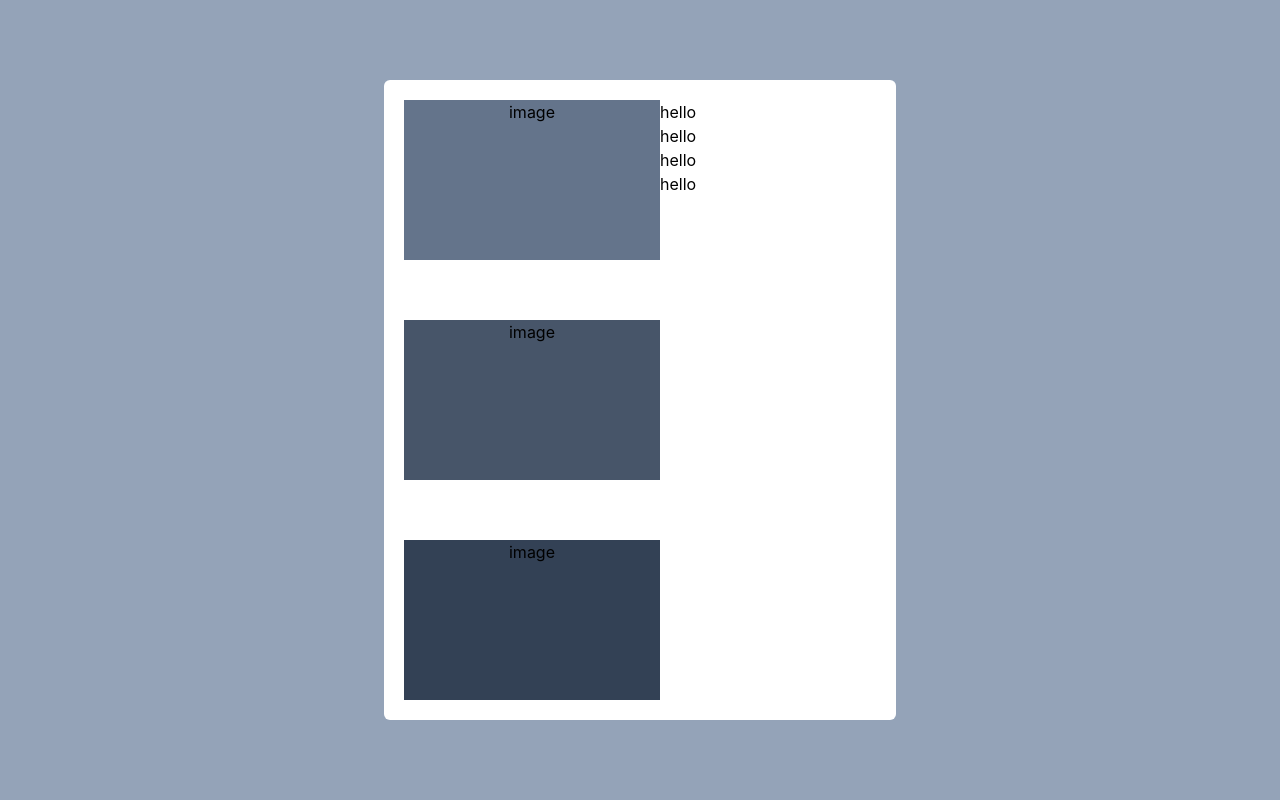
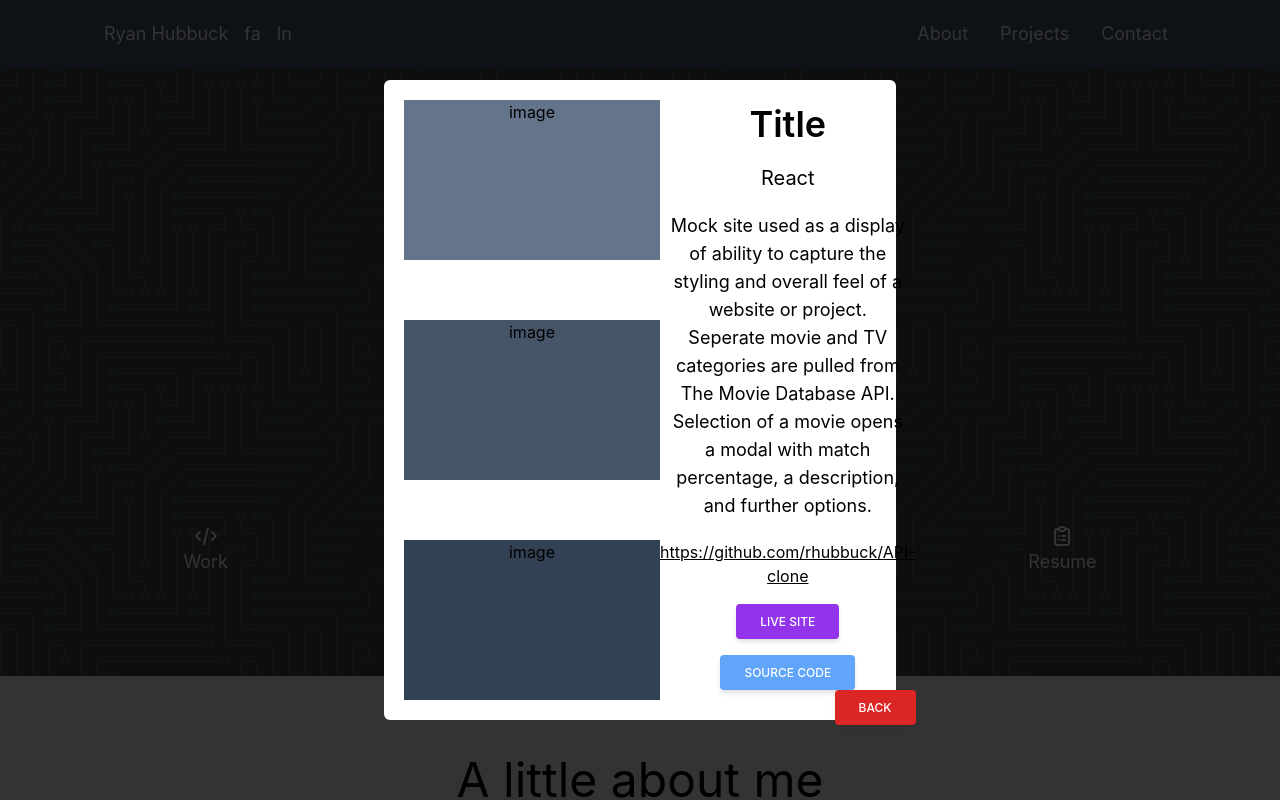
Before and after one commit to rhubbuck/react-portfolio, a React (Create React App) app in the folder react-portfolio/: page / in a window 1280 px wide. Shown: the top 800 px of the page. Built offline with nearby package versions, Linux system fonts and the light colour scheme.

Commit message:
modal layout

```diff
--- a/react-portfolio/src/Modal.js
+++ b/react-portfolio/src/Modal.js
@@ -1,19 +1,31 @@
-import React from 'react'
+import React from 'react';
+import './index.css';
 
 const Modal = () => {
   return (
-    <div className='fixed z-30 top-0 left-0 bottom-0 w-full bg-slate-400'>
+    <div className='fixed z-30 top-0 left-0 bottom-0 w-full background-shade'>
         <div className='bg-white p-5 h-4/5 mt-20 w-2/5 mx-auto rounded-md flex flex-row'>
             <div className='flex justify-between flex-col'>
                 <div className='w-64 h-40 bg-slate-500'>image</div>
                 <div className='w-64 h-40 bg-slate-600'>image</div>
                 <div className='w-64 h-40 bg-slate-700'>image</div>
             </div>
-            <div>
-                <p>hello</p>
-                <p>hello</p>
-                <p>hello</p>
-                <p>hello</p>
+            <div className='flex flex-col justify-between items-end'>
+                <div>
+                    <p className='mt-1 text-4xl font-semibold'>Title</p>
+                    <p className='text-xl mt-5'>React</p>
+                    <p className='text-lg mt-5 mx-2'>Mock site used as a display of ability to capture the styling and overall feel of a website or project.
+                    Seperate movie and TV categories are pulled from The Movie Database API. Selection of a movie opens a modal
+                    with match percentage, a description, and further options.</p>
+                    <p className='text-md underline mt-5'>https://github.com/rhubbuck/API-clone</p>
+                    <div>
+                        <button type="button" className="inline-block px-6 py-2.5 bg-purple-600 text-white font-medium text-xs leading-tight uppercase rounded shadow-md hover:bg-purple-700 hover:shadow-lg focus:bg-purple-700 focus:shadow-lg focus:outline-none focus:ring-0 active:bg-purple-800 active:shadow-lg transition duration-150 ease-in-out mx-2 mt-4">Live Site</button>
+                        <button type="button" className="inline-block px-6 py-2.5 bg-blue-400 text-white font-medium text-xs leading-tight uppercase rounded shadow-md hover:bg-blue-500 hover:shadow-lg focus:bg-blue-500 focus:shadow-lg focus:outline-none focus:ring-0 active:bg-blue-600 active:shadow-lg transition duration-150 ease-in-out mx-2 mt-4">Source Code</button>
+                    </div>
+                </div>
+                <div>
+                        <button type="button" class="inline-block text-right px-6 py-2.5 bg-red-600 text-white font-medium text-xs leading-tight uppercase rounded shadow-md hover:bg-red-700 hover:shadow-lg focus:bg-red-700 focus:shadow-lg focus:outline-none focus:ring-0 active:bg-red-800 active:shadow-lg transition duration-150 ease-in-out">Back</button>
+                </div>
             </div>
         </div>
     </div>
--- a/react-portfolio/src/Work.js
+++ b/react-portfolio/src/Work.js
@@ -1,11 +1,10 @@
 import React, {useState} from 'react';
+
 import './index.css';
 import Nama from './images/logo192.png';
+import Modal from './Modal';
 
 const Work = () => {
-
-    const [style, setStyle] = useState({display: 'none'});
-
 
   return (
     <div>
--- a/react-portfolio/src/index.css
+++ b/react-portfolio/src/index.css
@@ -24,3 +24,7 @@ code {
   background-size: contain;
   background-repeat: no-repeat;
 }
+
+.background-shade {
+  background-color: rgba(0, 0, 0, .8);
+}
```
